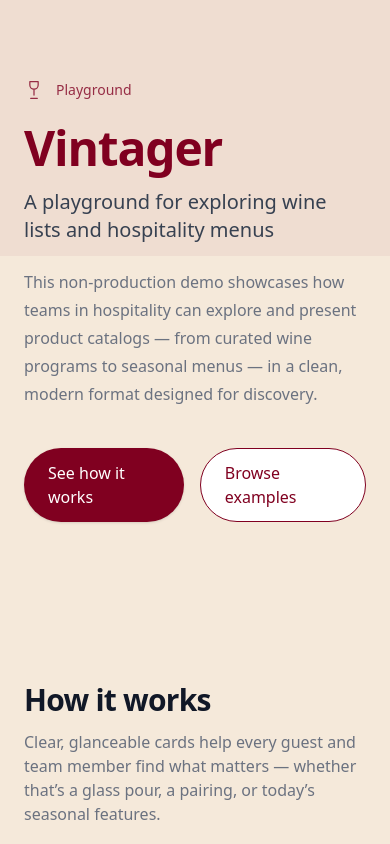
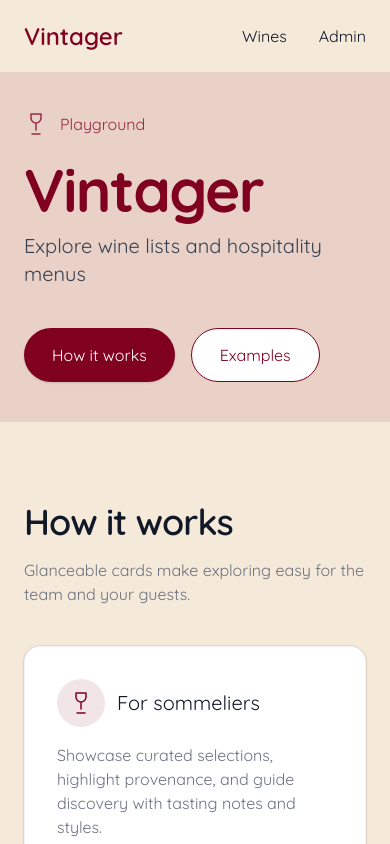
Before and after one commit to frank-895/vintager, a React (Vite) app in the folder app/: page / in a window 390 px wide. Shown: the top 844 px of the page. Built offline with nearby package versions, Linux system fonts and the light colour scheme.

Commit message:
feat: Enhance Home page layout and styling with new font integration and responsive design adjustments

```diff
--- a/app/index.html
+++ b/app/index.html
@@ -5,6 +5,9 @@
     <link rel="icon" type="image/svg+xml" href="/vite.svg" />
     <meta name="viewport" content="width=device-width, initial-scale=1.0" />
     <title>Vintager</title>
+    <link rel="preconnect" href="https://fonts.googleapis.com">
+    <link rel="preconnect" href="https://fonts.gstatic.com" crossorigin>
+    <link href="https://fonts.googleapis.com/css2?family=Quicksand:wght@400;600;700&display=swap" rel="stylesheet">
   </head>
   <body>
     <div id="root"></div>
--- a/app/src/constants/branding.ts
+++ b/app/src/constants/branding.ts
@@ -4,11 +4,15 @@ export const BRAND = {
     // Burgundy and cream/beige palette
     primary: '#800020',
     secondary: '#F5E9DA',
+    hero: '#E9D1BE',
     textMuted: '#6B7280', // tailwind gray-500 equivalent
     surface: '#FFFFFF',
   },
-  fontFamily:
-    "ui-sans-serif, system-ui, -apple-system, 'Segoe UI', Roboto, 'Helvetica Neue', Arial, 'Noto Sans', 'Apple Color Emoji', 'Segoe UI Emoji', 'Segoe UI Symbol'",
+  fonts: {
+    // Rounded, friendly
+    display: "Quicksand, ui-sans-serif, system-ui, -apple-system, 'Segoe UI', Roboto, 'Helvetica Neue', Arial",
+    body: "Quicksand, ui-sans-serif, system-ui, -apple-system, 'Segoe UI', Roboto, 'Helvetica Neue', Arial",
+  },
 } as const
 
 export type Brand = typeof BRAND
--- a/app/src/pages/Home.tsx
+++ b/app/src/pages/Home.tsx
@@ -32,60 +32,81 @@ export default function Home() {
   return (
     <div
       style={{
-        // Expose brand palette as CSS variables consumable by Tailwind arbitrary values
         ['--brand-primary' as any]: BRAND.colors.primary,
         ['--brand-secondary' as any]: BRAND.colors.secondary,
         ['--brand-text-muted' as any]: BRAND.colors.textMuted,
-        fontFamily: BRAND.fontFamily,
+        ['--brand-font-display' as any]: BRAND.fonts.display,
+        ['--brand-font-body' as any]: BRAND.fonts.body,
+        fontFamily: 'var(--brand-font-body)'
       }}
       className="min-h-dvh flex flex-col bg-[color:var(--brand-secondary)] text-[#111827]"
     >
+      {/* Navbar */}
+      <nav className="bg-[color:var(--brand-secondary)]">
+        <div className="mx-auto max-w-7xl px-6">
+          <div className="flex items-center justify-between py-5">
+            <a href="#" className="text-2xl font-semibold text-[color:var(--brand-primary)]" style={{ fontFamily: 'var(--brand-font-display)' }}>
+              {BRAND.appName}
+            </a>
+            <div className="flex items-center gap-8">
+              <a href="#examples" className="text-base font-medium text-[#111827] hover:text-[color:var(--brand-primary)] transition">Wines</a>
+              <a href="#admin" className="text-base font-medium text-[#111827] hover:text-[color:var(--brand-primary)] transition">Admin</a>
+            </div>
+          </div>
+        </div>
+      </nav>
+
       {/* Hero */}
-      <header className="relative isolate">
-        <div className="mx-auto max-w-7xl px-6 pt-20 pb-24 sm:pt-28 sm:pb-28 lg:px-8">
-          <div className="flex items-center gap-3 text-sm text-[color:var(--brand-primary)]/80">
-            <WineGlassIcon className="h-5 w-5" />
+      <header className="relative isolate bg-[color:var(--brand-primary)]/10">
+        <div className="mx-auto max-w-7xl px-6 lg:px-8" style={{ paddingTop: 40, paddingBottom: 40 }}>
+          <div className="grid grid-cols-[auto_1fr] items-center gap-4 sm:gap-6 lg:gap-14">
+            {/* Section 1: Text (tight width) */}
+            <div className="justify-self-start max-w-xl">
+              <div className="flex items-center gap-3 text-base text-[color:var(--brand-primary)]/80">
+                <WineGlassIcon className="h-6 w-6" />
                 <span>Playground</span>
               </div>
-          <h1 className="mt-6 text-5xl font-semibold tracking-tight sm:text-6xl text-[color:var(--brand-primary)]">
+              <h1 className="mt-6 text-6xl sm:text-7xl tracking-tight text-[color:var(--brand-primary)]" style={{ fontFamily: 'var(--brand-font-display)', fontWeight: 700 }}>
                 {BRAND.appName}
               </h1>
-          <p className="mt-4 text-xl sm:text-2xl text-[#374151]">
-            A playground for exploring wine lists and hospitality menus
-          </p>
-          <p className="mt-6 max-w-3xl text-base leading-7 text-[color:var(--brand-text-muted)]">
-            This non‑production demo showcases how teams in hospitality can explore and
-            present product catalogs — from curated wine programs to seasonal menus —
-            in a clean, modern format designed for discovery.
+              <p className="mt-3 text-xl sm:text-2xl text-[#374151]">
+                Explore wine lists and hospitality menus
               </p>
               <div className="mt-10 flex gap-4">
                 <a
                   href="#how-it-works"
-              className="inline-flex items-center rounded-full bg-[color:var(--brand-primary)] px-6 py-3 text-white shadow-sm transition hover:opacity-95"
+                  className="inline-flex items-center rounded-full bg-[color:var(--brand-primary)] px-7 py-3.5 text-white shadow-sm transition hover:opacity-95"
                 >
-              See how it works
+                  How it works
                 </a>
                 <a
                   href="#examples"
-              className="inline-flex items-center rounded-full border border-[color:var(--brand-primary)] bg-white px-6 py-3 text-[color:var(--brand-primary)] transition hover:bg-[color:var(--brand-primary)] hover:text-white"
+                  className="inline-flex items-center rounded-full border border-[color:var(--brand-primary)] bg-white px-7 py-3.5 text-[color:var(--brand-primary)] transition hover:bg-[color:var(--brand-primary)] hover:text-white"
                 >
-              Browse examples
+                  Examples
                 </a>
               </div>
             </div>
-
-        {/* Subtle angled accent */}
-        <div className="pointer-events-none absolute inset-x-0 top-0 -z-10 h-64 bg-[color:var(--brand-primary)]/5" />
+            {/* Section 2: Image (fills remaining space, centered). Hidden only under 480px */}
+            <div className="flex w-full justify-center max-[479px]:hidden">
+              <img
+                src="/hero_image.png"
+                alt="Hospitality hero"
+                className="w-auto max-w-[200px] sm:max-w-[240px] md:max-w-[260px] lg:max-w-[260px] xl:max-w-[260px] rounded-lg object-contain"
+              />
+            </div>
+          </div>
+        </div>
+        {/* Single, unified background — no overlays */}
       </header>
 
       {/* How it works */}
-      <section id="how-it-works" className="mx-auto w-full max-w-7xl px-6 py-16 sm:py-24 lg:px-8">
-        <h2 className="text-3xl font-semibold tracking-tight text-[#111827] sm:text-4xl">
+      <section id="how-it-works" className="mx-auto w-full max-w-7xl px-6 py-20 sm:py-28 lg:px-8">
+        <h2 className="text-4xl font-semibold tracking-tight text-[#111827] sm:text-5xl" style={{ fontFamily: 'var(--brand-font-display)' }}>
           How it works
         </h2>
-        <p className="mt-3 max-w-2xl text-[color:var(--brand-text-muted)]">
-          Clear, glanceable cards help every guest and team member find what matters —
-          whether that’s a glass pour, a pairing, or today’s seasonal features.
+        <p className="mt-4 max-w-2xl text-[color:var(--brand-text-muted)]">
+          Glanceable cards make exploring easy for the team and your guests.
         </p>
 
         <div className="mt-10 grid grid-cols-1 gap-6 sm:grid-cols-2 lg:grid-cols-3">
@@ -109,17 +130,14 @@ export default function Home() {
               Icon: MenuIcon,
             },
           ].map(({ title, body, Icon }) => (
-            <div
-              key={title}
-              className="group rounded-2xl border border-black/5 bg-white p-6 shadow-sm ring-1 ring-black/5 transition hover:shadow-md"
-            >
+            <div key={title} className="group rounded-2xl border border-black/5 bg-white p-8 shadow-sm ring-1 ring-black/5 transition hover:shadow-md">
               <div className="flex items-center gap-3">
-                <div className="flex h-10 w-10 items-center justify-center rounded-full bg-[color:var(--brand-primary)]/10 text-[color:var(--brand-primary)]">
-                  <Icon className="h-5 w-5" />
+                <div className="flex h-12 w-12 items-center justify-center rounded-full bg-[color:var(--brand-primary)]/10 text-[color:var(--brand-primary)]">
+                  <Icon className="h-6 w-6" />
                 </div>
-                <h3 className="text-lg font-medium text-[#111827]">{title}</h3>
+                <h3 className="text-xl font-medium text-[#111827]" style={{ fontFamily: 'var(--brand-font-display)' }}>{title}</h3>
               </div>
-              <p className="mt-3 text-[color:var(--brand-text-muted)]">{body}</p>
+              <p className="mt-4 text-[color:var(--brand-text-muted)]">{body}</p>
             </div>
           ))}
         </div>
@@ -128,19 +146,16 @@ export default function Home() {
       {/* Examples */}
       <section id="examples" className="w-full bg-white/70">
         <div className="mx-auto max-w-7xl px-6 py-16 sm:py-24 lg:px-8">
-          <h2 className="text-3xl font-semibold tracking-tight text-[#111827] sm:text-4xl">
+          <h2 className="text-4xl font-semibold tracking-tight text-[#111827] sm:text-5xl" style={{ fontFamily: 'var(--brand-font-display)' }}>
             Hospitality examples
           </h2>
-          <p className="mt-3 max-w-2xl text-[color:var(--brand-text-muted)]">
+          <p className="mt-4 max-w-2xl text-[color:var(--brand-text-muted)]">
             Flexible enough for wine, cocktails, desserts, and daily specials.
           </p>
 
           <div className="mt-8 grid grid-cols-2 gap-4 sm:grid-cols-4">
             {['Wines', 'Cocktails', 'Desserts', 'Daily Specials'].map((label) => (
-              <div
-                key={label}
-                className="rounded-xl border border-black/5 bg-[color:var(--brand-secondary)] px-4 py-10 text-center font-medium text-[color:var(--brand-primary)] shadow-sm"
-              >
+              <div key={label} className="rounded-xl border border-black/5 bg-[color:var(--brand-secondary)] px-6 py-14 text-center font-medium text-[color:var(--brand-primary)] shadow-sm" style={{ fontFamily: 'var(--brand-font-display)' }}>
                 {label}
               </div>
             ))}
@@ -150,11 +165,11 @@ export default function Home() {
 
       {/* Footer */}
       <footer className="mt-auto bg-[color:var(--brand-primary)] text-[color:var(--brand-secondary)]">
-        <div className="mx-auto max-w-7xl px-6 py-8 lg:px-8">
-          <div className="flex flex-col items-center justify-between gap-4 sm:flex-row">
-            <p className="text-sm/6 opacity-90">{BRAND.appName} — playground app</p>
+        <div className="mx-auto max-w-7xl px-6 py-10 lg:px-8">
+          <div className="flex flex-col items-center justify-between gap-6 sm:flex-row">
+            <p className="text-base opacity-90">{BRAND.appName} — playground app</p>
             <a
-              className="text-sm/6 underline-offset-4 hover:underline"
+              className="text-base underline-offset-4 hover:underline"
               href="https://github.com/franksnelling/vintager"
               target="_blank"
               rel="noreferrer noopener"
--- a/app/tailwind.config.js
+++ b/app/tailwind.config.js
@@ -3,6 +3,9 @@ export default {
   content: ['./index.html', './src/**/*.{ts,tsx,js,jsx}'],
   theme: {
     extend: {
+      screens: {
+        xs: '480px',
+      },
       colors: {
         brand: {
           primary: '#800020',
```
Lines whose indentation alone changed are shown as unchanged.
